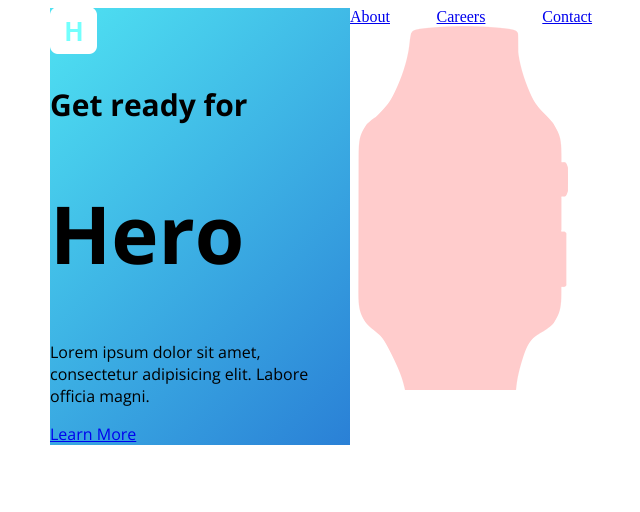
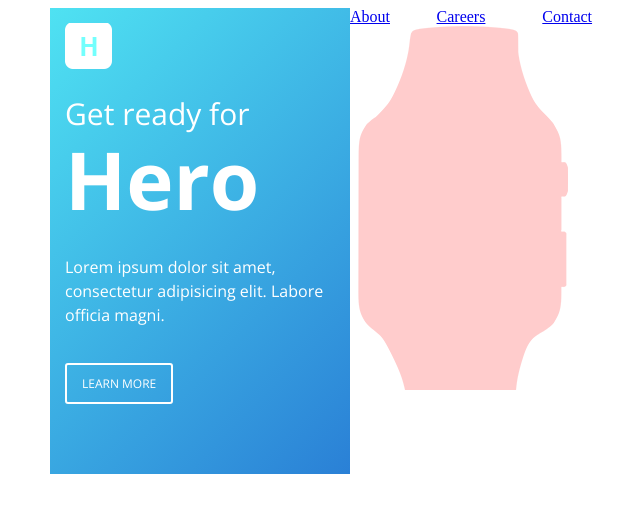
Before and after one commit to Nick-Damico/html-email-project, a React app: page public/index.html in a window 1280 px wide. Shown: the whole page, without its empty margins (290-930 px from the left). Built offline with nearby package versions, Linux system fonts and the light colour scheme.

Commit message:
Logo Container styled

```diff
--- a/public/index.html
+++ b/public/index.html
@@ -18,14 +18,14 @@
             <!-- Start of main row -->
             <tr>
               <td>
-                <table class="container" width="50%" border="0" align="left" cellspacing="0" cellpadding="0" style="background: rgb(79,226,242);  background: -moz-linear-gradient(-45deg, rgba(79,226,242,1) 0%, rgba(42,128,214,1) 100%); background: -webkit-linear-gradient(-45deg, rgba(79,226,242,1) 0%,rgba(42,128,214,1) 100%); background: linear-gradient(135deg, rgba(79,226,242,1) 0%,rgba(42,128,214,1) 100%); font-family: 'Open Sans', 'Segoe UI', Tahoma, sans-serif;">
+                <table class="container" width="50%" border="0" align="left" cellspacing="0" cellpadding="0" style="background: rgb(79,226,242);  background: -moz-linear-gradient(-45deg, rgba(79,226,242,1) 0%, rgba(42,128,214,1) 100%); background: -webkit-linear-gradient(-45deg, rgba(79,226,242,1) 0%,rgba(42,128,214,1) 100%); background: linear-gradient(135deg, rgba(79,226,242,1) 0%,rgba(42,128,214,1) 100%); font-family: 'Open Sans', 'Segoe UI', Tahoma, sans-serif; padding: 15px 15px 70px 15px;">
                   <tr>
-                    <td>
+                    <td style="color:white;">
                       <img src="/img/logo.png" alt="App Logo" />
-                      <h2 style="font-size: 30px;">Get ready for</h2>
-                      <h1 style="font-size: 80px;">Hero</h1>
-                      <p>Lorem ipsum dolor sit amet, consectetur adipisicing elit. Labore officia magni.</p>
-                      <a href="#">Learn More</a>
+                      <h2 style="font-size: 30px; margin: 0; font-weight: 300; line-height: 1; padding: 25px 0 10px;">Get ready for</h2>
+                      <h1 style="font-size: 80px; margin: 0; line-height: 1;">Hero</h1>
+                      <p style="font-size: 16px; line-height: 1.5; padding: 20px 0 20px;">Lorem ipsum dolor sit amet, consectetur adipisicing elit. Labore officia magni.</p>
+                      <a href="#" class="ghost-btn" style="border-radius: 3px; border: 2px solid white; text-decoration: none; color: white; padding: 10px 15px; text-transform: uppercase; font-size: 12px; display: inline-block;">Learn More</a>
                     </td>
                   </tr>
                 </table>
```
